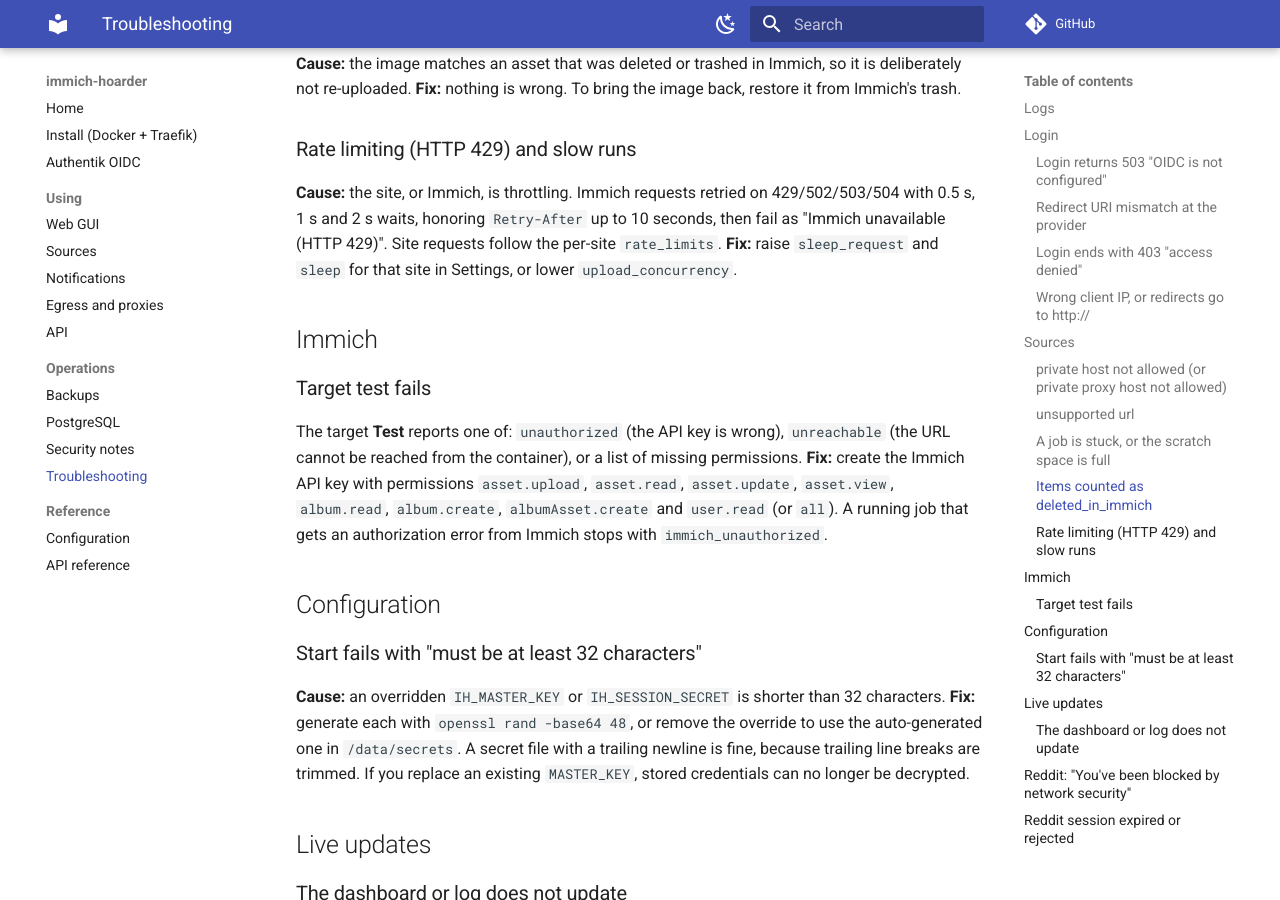
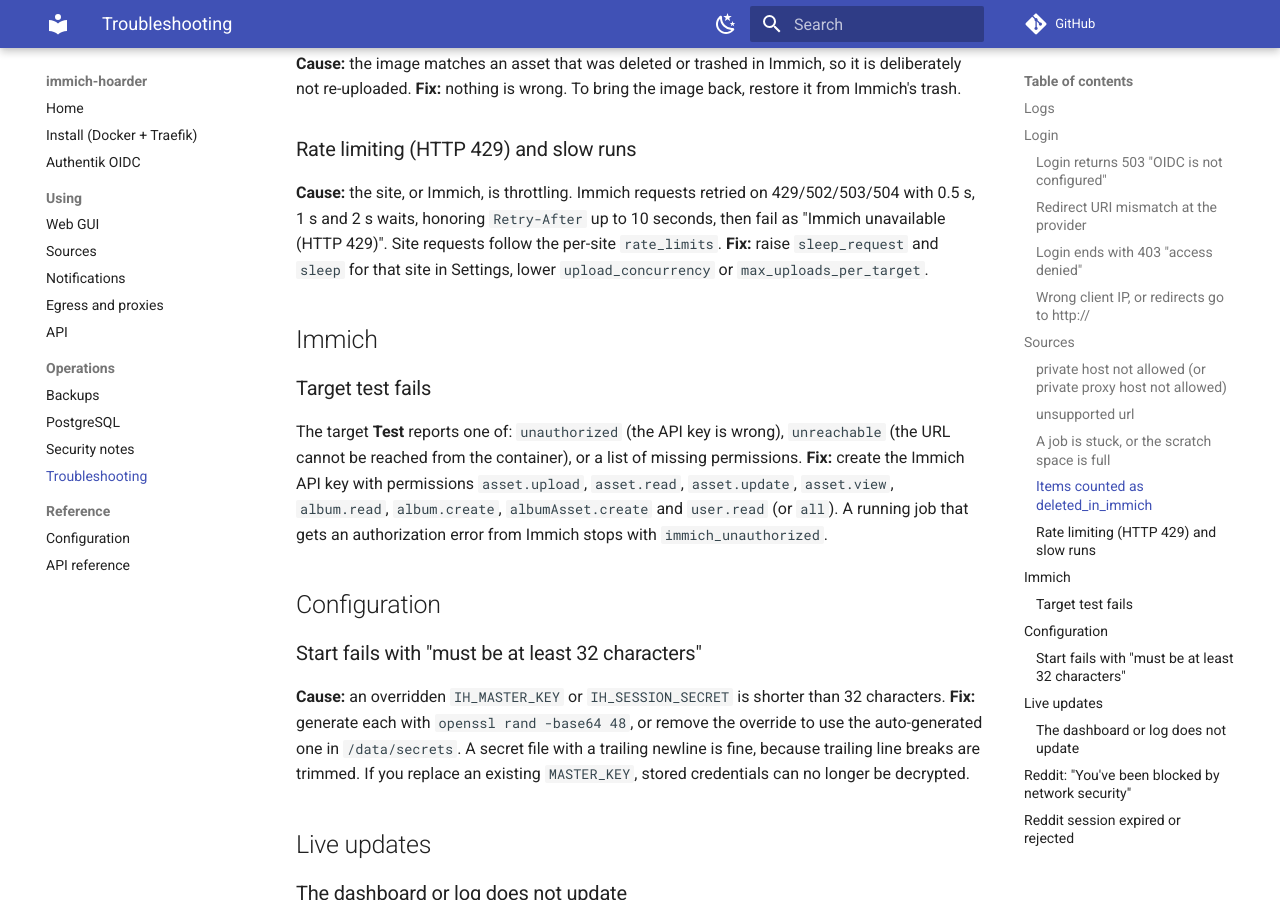
Before and after one commit to metril/immich-hoarder, an MkDocs documentation site: the page built from docs/troubleshooting.md, in a window 1280 px wide and 900 px high, scrolled down 1755 px. Built offline with MkDocs 1.6.1 and Material for MkDocs 9.7.7, drawn with Linux system fonts in a browser that asks for light colours; comment, search, counter and statistics services are not loaded.

Commit message:
docs: mention upload limit in throttling fix

```diff
--- a/docs/troubleshooting.md
+++ b/docs/troubleshooting.md
@@ -49,7 +49,7 @@
 
 ### Rate limiting (HTTP 429) and slow runs
 
-**Cause:** the site, or Immich, is throttling. Immich requests retried on 429/502/503/504 with 0.5 s, 1 s and 2 s waits, honoring `Retry-After` up to 10 seconds, then fail as "Immich unavailable (HTTP 429)". Site requests follow the per-site `rate_limits`. **Fix:** raise `sleep_request` and `sleep` for that site in Settings, or lower `upload_concurrency`.
+**Cause:** the site, or Immich, is throttling. Immich requests retried on 429/502/503/504 with 0.5 s, 1 s and 2 s waits, honoring `Retry-After` up to 10 seconds, then fail as "Immich unavailable (HTTP 429)". Site requests follow the per-site `rate_limits`. **Fix:** raise `sleep_request` and `sleep` for that site in Settings, lower `upload_concurrency` or `max_uploads_per_target`.
 
 ## Immich
 
```
